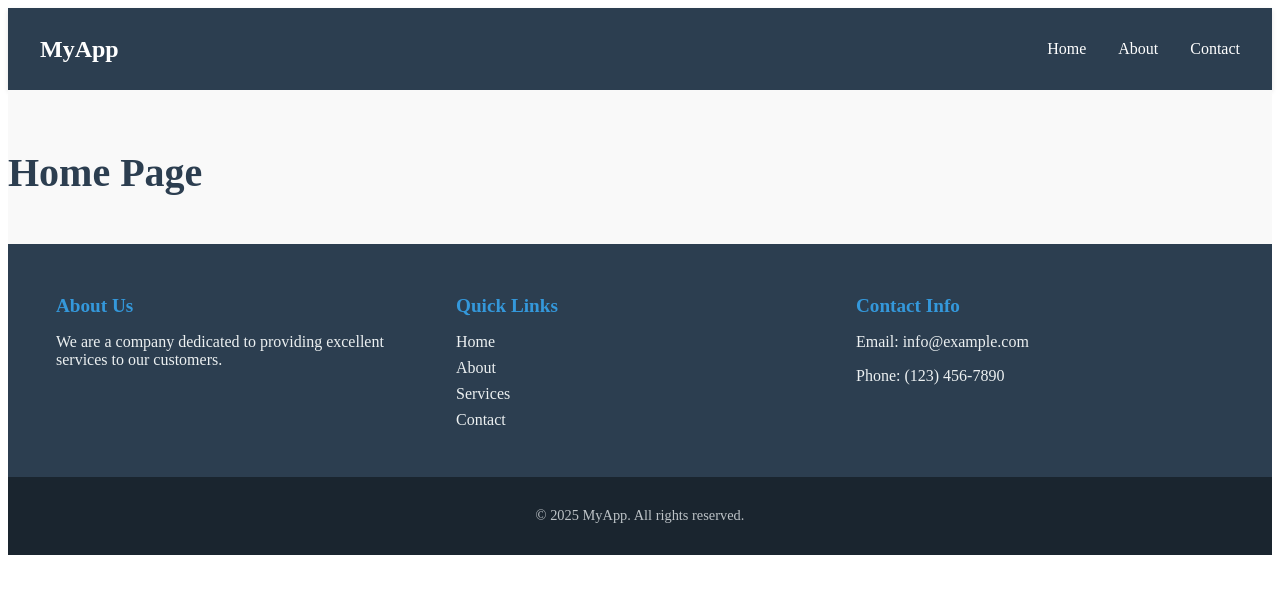
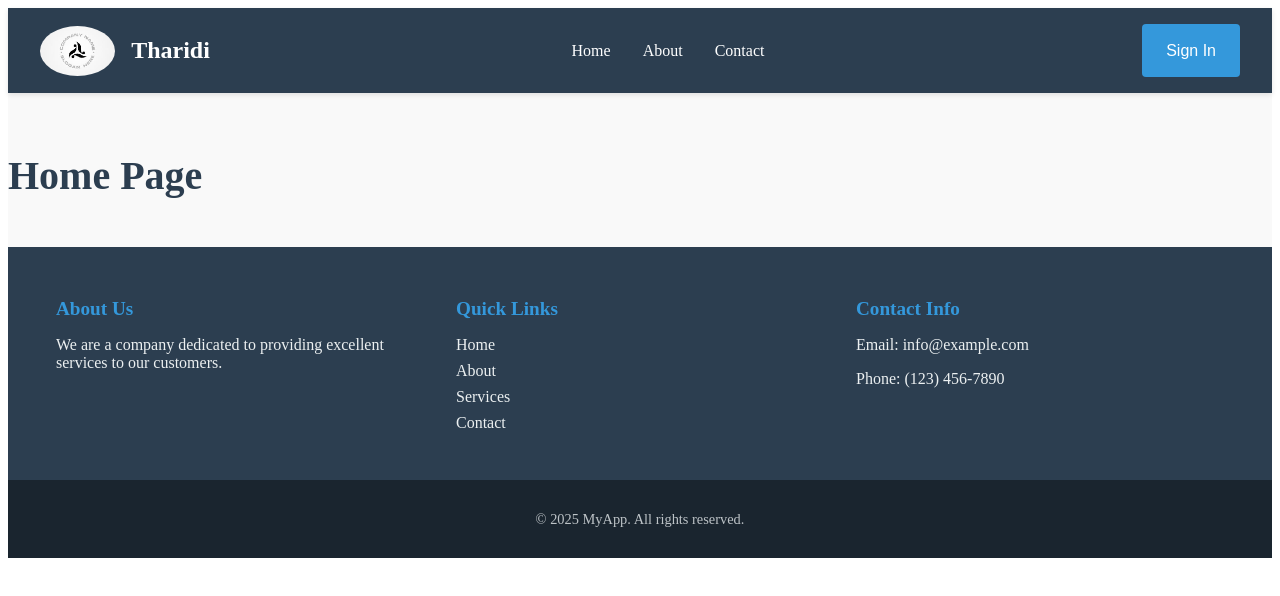
Before and after one commit to Tharidi2002/react-vite-project, a React (Vite) app: page / in a window 1280 px wide. Shown: the top 596 px of the page. Built offline with nearby package versions, Linux system fonts and the light colour scheme.

Commit message:
logo adding

```diff
--- a/src/App.tsx
+++ b/src/App.tsx
@@ -1,16 +1,18 @@
 import './App.css';
-import { MainContent } from "./view/Common/MainContent/MainContent";
-import { Footer } from "./view/Common/Footer/Footer";
-import {Navbar} from "./view/Common/navbar/Navbar.tsx";
-import {BrowserRouter} from "react-router-dom";
+import {BrowserRouter, Route, Routes} from "react-router-dom";
+import {Login} from "./view/pages/Login/Login.tsx";
+import {DefaultLayout} from "./view/Common/DefaultLayout/DefaultLayout.tsx";
+// import {DefaultLayout} from "./view/Common/DefaultLayout/DefaultLayout.tsx";
 
 function App() {
     return (
         <div className="app-container">
            <BrowserRouter>
-               <Navbar />
-               <MainContent />
-               <Footer />
+               {/*<DefaultLayout/>*/}
+               <Routes>
+                   <Route path="/*" element={<DefaultLayout />}></Route>
+                   <Route path="/login" element={<Login />}></Route>
+               </Routes>
            </BrowserRouter>
         </div>
     );
--- a/src/view/Common/DefaultLayout/DefaultLayout.tsx
+++ b/src/view/Common/DefaultLayout/DefaultLayout.tsx
@@ -0,0 +1,14 @@
+import {MainContent} from "../MainContent/MainContent.tsx";
+import {Footer} from "../Footer/Footer.tsx";
+import {Navbar} from "../navbar/Navbar.tsx";
+
+
+export function DefaultLayout() {
+    return (
+        <>
+            <Navbar/>
+            <MainContent/>
+            <Footer/>
+        </>
+    );
+}
--- a/src/view/Common/navbar/Navbar.css
+++ b/src/view/Common/navbar/Navbar.css
@@ -4,6 +4,9 @@
     color: white;
     padding: 1rem 0;
     box-shadow: 0 2px 5px rgba(0, 0, 0, 0.1);
+    position: sticky;
+    top: 0;
+    z-index: 100;
 }
 
 .navbar-container {
@@ -16,41 +19,143 @@
 }
 
 .navbar-logo {
+    display: flex;
+    align-items: center;
+    gap: 1rem;
+}
+
+.navbar-logo img {
+    height: 50px;
+    width: auto;
+    object-fit: contain;
+    border-radius: 50%;
+}
+
+.business-name {
+    margin: 0;
     font-size: 1.5rem;
-    font-weight: bold;
+    font-weight: 600;
+    color: white;
 }
 
 .navbar-menu {
     display: flex;
     list-style: none;
+    gap: 2rem;
+    margin: 0;
+    padding: 0;
+    align-items: center;
 }
 
 .navbar-item {
-    margin-left: 2rem;
+    position: relative;
 }
 
 .navbar-link {
     color: white;
     text-decoration: none;
     font-weight: 500;
+    font-size: 1rem;
     transition: color 0.3s ease;
+    padding: 0.5rem 0;
+    display: inline-block;
 }
 
 .navbar-link:hover {
     color: #3498db;
 }
 
+.signin-button {
+    background-color: #3498db;
+    color: white;
+    border: none;
+    padding: 0.6rem 1.5rem;
+    border-radius: 4px;
+    font-weight: 500;
+    cursor: pointer;
+    transition: all 0.3s ease;
+    margin-left: 1rem;
+    font-size: 1rem;
+}
+
+.signin-button:hover {
+    background-color: #2980b9;
+    transform: translateY(-2px);
+}
+
+.signin-button .navbar-link {
+    color: white;
+}
+
+.signin-button .navbar-link:hover {
+    color: white;
+}
+
+/* Active link styling */
+.navbar-item .active {
+    color: #3498db;
+    font-weight: 600;
+}
+
+/* Mobile menu */
+.menu-toggle {
+    display: none;
+    cursor: pointer;
+    font-size: 1.5rem;
+}
+
 @media (max-width: 768px) {
     .navbar-container {
-        flex-direction: column;
-        padding: 1rem;
+        padding: 0.5rem 1rem;
+        flex-wrap: wrap;
+    }
+
+    .menu-toggle {
+        display: block;
+        order: 1;
+    }
+
+    .navbar-logo {
+        order: 0;
+        gap: 0.5rem;
+    }
+
+    .navbar-logo img {
+        height: 35px;
+    }
+
+    .business-name {
+        font-size: 1.2rem;
     }
 
     .navbar-menu {
-        margin-top: 1rem;
+        display: none;
+        flex-direction: column;
+        width: 100%;
+        gap: 0;
+        order: 2;
+        padding: 1rem 0;
+    }
+
+    .navbar-menu.active {
+        display: flex;
     }
 
     .navbar-item {
-        margin: 0 1rem;
+        width: 100%;
+        text-align: center;
+        padding: 0.8rem 0;
+    }
+
+    .signin-button {
+        display: none;
+        width: 100%;
+        margin: 1rem 0 0;
+        order: 3;
+        padding: 0.8rem;
+    }
+
+    .signin-button.active {
+        display: block;
     }
 }
--- a/src/view/Common/navbar/Navbar.tsx
+++ b/src/view/Common/navbar/Navbar.tsx
@@ -1,12 +1,17 @@
 // Navbar.tsx
 import './Navbar.css';
 import {Link} from "react-router-dom";
+import logo from '../../../assets/logo.png';
 
 export const Navbar = () => {
     return (
         <nav className="navbar">
             <div className="navbar-container">
-                <div className="navbar-logo">MyApp</div>
+                <div className="navbar-logo">
+                    <img src={logo} alt="logo"/>
+                    <h3 className="business-name">Tharidi</h3>
+                </div>
+
                 <ul className="navbar-menu">
                     <li className="navbar-item">
                         <Link to="/" className="navbar-link">Home</Link>
@@ -14,13 +19,16 @@ export const Navbar = () => {
                     <li className="navbar-item">
                         <Link to="/about" className="navbar-link">About</Link>
                     </li>
-                   {/* <li className="navbar-item">
+                    {/* <li className="navbar-item">
                         <a href="/services" className="navbar-link">Services</a>
                     </li>*/}
                     <li className="navbar-item">
                         <Link to="/contact" className="navbar-link">Contact</Link>
                     </li>
                 </ul>
+                <button className="signin-button">
+                    <Link to="/login" className="navbar-link">Sign In</Link>
+                </button>
             </div>
         </nav>
     );
--- a/src/view/pages/Login/Login.tsx
+++ b/src/view/pages/Login/Login.tsx
@@ -0,0 +1,7 @@
+export function Login() {
+    return (
+        <>
+        <h1>Login page............</h1>
+        </>
+    );
+}
```
